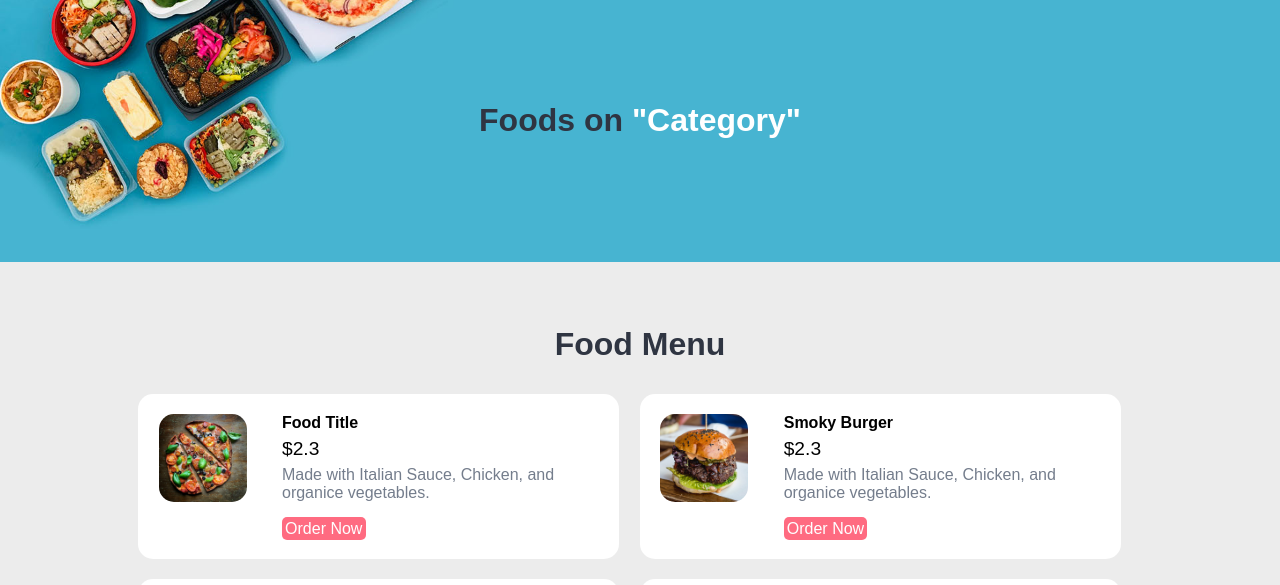
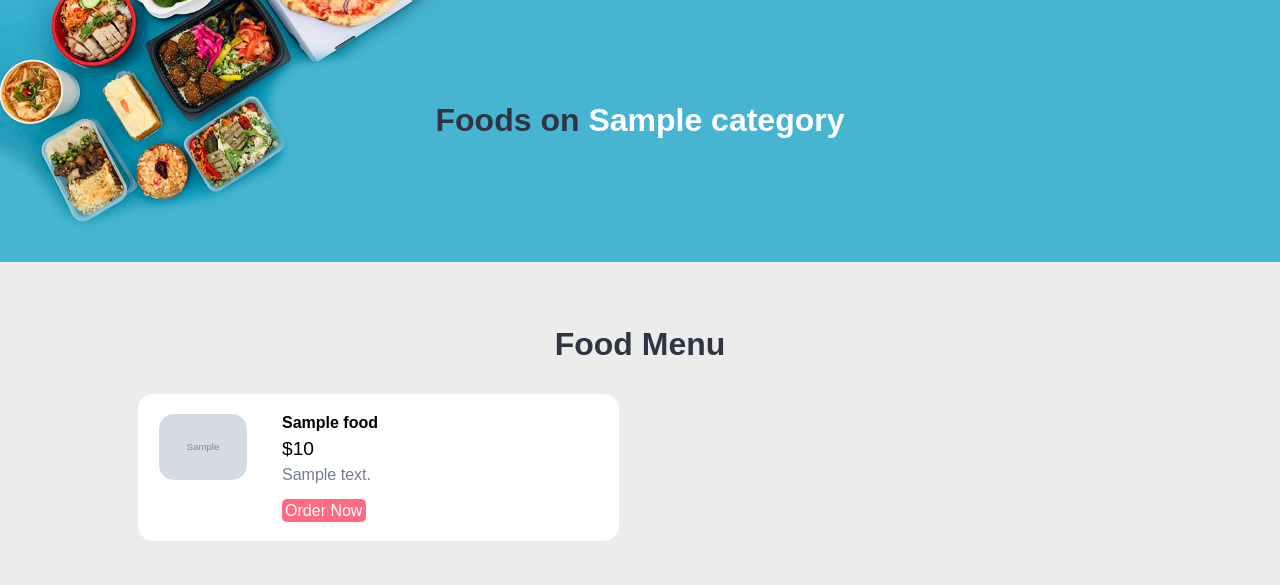
Before and after one commit to Kha3Leng/Food-Order, a PHP site: page /category-foods.php?category_id=1 in a window 1280 px wide. Shown: the part 86-671 px from the top of the page. Run offline with PHP 8.4, Linux system fonts and the light colour scheme; tables that the repository leaves empty or names only in its code hold one stand-in row (values such as "Sample post"); grey boxes marked "Sample" are stand-in pictures; some libraries are stand-ins or nearby versions.

Commit message:
Category -> Food link

```diff
--- a/categories.php
+++ b/categories.php
@@ -18,7 +18,7 @@
 
                         if ($image_name != ''){
                         ?>
-                        <a href="category-foods.html">
+                        <a href="<?php echo SITEURL; ?>category-foods.php?category_id=<?php echo $id;?>">
                         <div class="box-3 float-container">
                             <img src="<?php echo SITEURL; ?>images/category/<?php echo $image_name; ?>" alt="Pizza" class="img-responsive img-curve">
 
--- a/category-foods.php
+++ b/category-foods.php
@@ -3,7 +3,26 @@
     <section class="food-search text-center">
         <div class="container">
 
-            <h2>Foods on <a href="#" class="text-white">"Category"</a></h2>
+            <?php
+                if ($_GET['category_id'] != ''){
+                    $category_id = $_GET['category_id'];
+
+                    $sql1 = "SELECT title FROM tbl_category WHERE id = $category_id";
+                    $res1 = mysqli_query($conn, $sql1);
+                    if ($res1 == true && $rec1 = mysqli_fetch_assoc($res1)){
+                        $category_title = $rec1['title'];
+                    }else{
+                        $_SESSION['no-category'] = "<div class='failure'>No Categery</div>";
+                        header("location:".SITEURL);
+                    }
+                }else{
+                    $_SESSION['no-category'] = "<div class='failure'>No Categery</div>";
+                    header("location:".SITEURL);
+                }
+
+            ?>
+
+            <h2>Foods on <a href="#" class="text-white"><?php echo $category_title; ?></a></h2>
 
         </div>
     </section>
@@ -16,108 +35,49 @@
         <div class="container">
             <h2 class="text-center">Food Menu</h2>
 
+            <?php
+                $sql = "SELECT * FROM tbl_food
+                        WHERE category_id = $category_id";
+                $res = mysqli_query($conn, $sql);
+                $count = mysqli_num_rows($res);
+
+                if ($count > 0){
+                    while($rec = mysqli_fetch_assoc($res)){
+                        $id = $rec['id'];
+                        $title = $rec['title'];
+                        $price = $rec['price'];
+                        $description = $rec['description'];
+
+                        $image_name = $rec['image_name'];
+                        ?>
                         <div class="food-menu-box">
                             <div class="food-menu-img">
-                    <img src="images/menu-pizza.jpg" alt="Chicke Hawain Pizza" class="img-responsive img-curve">
+                            <?php
+                                if ($image_name != ''){
+                            ?>
+                                <img src="<?php echo SITEURL; ?>images/food/<?php echo $image_name; ?>" alt="Chicke Hawain Pizza" class="img-responsive img-curve">
+                                <?php
+                                }else{
+                                    echo "<div class='failure'>No Image</div>";
+                                }
+                                ?>
                             </div>
 
                             <div class="food-menu-desc">
-                    <h4>Food Title</h4>
-                    <p class="food-price">$2.3</p>
+                                <h4><?php echo $title; ?></h4>
+                                <p class="food-price">$<?php echo $price; ?></p>
                                 <p class="food-detail">
-                        Made with Italian Sauce, Chicken, and organice vegetables.
+                                    <?php echo $description; ?>
                                 </p>
                                 <br>
 
                                 <a href="#" class="btn btn-primary">Order Now</a>
                             </div>
                         </div>
-
-            <div class="food-menu-box">
-                <div class="food-menu-img">
-                    <img src="images/menu-burger.jpg" alt="Chicke Hawain Pizza" class="img-responsive img-curve">
-                </div>
-
-                <div class="food-menu-desc">
-                    <h4>Smoky Burger</h4>
-                    <p class="food-price">$2.3</p>
-                    <p class="food-detail">
-                        Made with Italian Sauce, Chicken, and organice vegetables.
-                    </p>
-                    <br>
-
-                    <a href="#" class="btn btn-primary">Order Now</a>
-                </div>
-            </div>
-
-            <div class="food-menu-box">
-                <div class="food-menu-img">
-                    <img src="images/menu-burger.jpg" alt="Chicke Hawain Burger" class="img-responsive img-curve">
-                </div>
-
-                <div class="food-menu-desc">
-                    <h4>Nice Burger</h4>
-                    <p class="food-price">$2.3</p>
-                    <p class="food-detail">
-                        Made with Italian Sauce, Chicken, and organice vegetables.
-                    </p>
-                    <br>
-
-                    <a href="#" class="btn btn-primary">Order Now</a>
-                </div>
-            </div>
-
-            <div class="food-menu-box">
-                <div class="food-menu-img">
-                    <img src="images/menu-pizza.jpg" alt="Chicke Hawain Pizza" class="img-responsive img-curve">
-                </div>
-
-                <div class="food-menu-desc">
-                    <h4>Food Title</h4>
-                    <p class="food-price">$2.3</p>
-                    <p class="food-detail">
-                        Made with Italian Sauce, Chicken, and organice vegetables.
-                    </p>
-                    <br>
-
-                    <a href="#" class="btn btn-primary">Order Now</a>
-                </div>
-            </div>
-
-            <div class="food-menu-box">
-                <div class="food-menu-img">
-                    <img src="images/menu-pizza.jpg" alt="Chicke Hawain Pizza" class="img-responsive img-curve">
-                </div>
-
-                <div class="food-menu-desc">
-                    <h4>Food Title</h4>
-                    <p class="food-price">$2.3</p>
-                    <p class="food-detail">
-                        Made with Italian Sauce, Chicken, and organice vegetables.
-                    </p>
-                    <br>
-
-                    <a href="#" class="btn btn-primary">Order Now</a>
-                </div>
-            </div>
-
-            <div class="food-menu-box">
-                <div class="food-menu-img">
-                    <img src="images/menu-momo.jpg" alt="Chicke Hawain Momo" class="img-responsive img-curve">
-                </div>
-
-                <div class="food-menu-desc">
-                    <h4>Chicken Steam Momo</h4>
-                    <p class="food-price">$2.3</p>
-                    <p class="food-detail">
-                        Made with Italian Sauce, Chicken, and organice vegetables.
-                    </p>
-                    <br>
-
-                    <a href="#" class="btn btn-primary">Order Now</a>
-                </div>
-            </div>
-
+                        <?php
+                    }
+                }
+            ?>
 
             <div class="clearfix"></div>
 
--- a/index.php
+++ b/index.php
@@ -31,7 +31,7 @@
                         $image_name = $record['image_name'];
 
                         ?>
-                        <a href="category-foods.html">
+                        <a href="<?php echo SITEURL; ?>category-foods.php?category_id=<?php echo $id; ?>">
                         <div class="box-3 float-container">
                             <?php
                                 if($image_name != ''){
```
Lines whose indentation alone changed are shown as unchanged.
